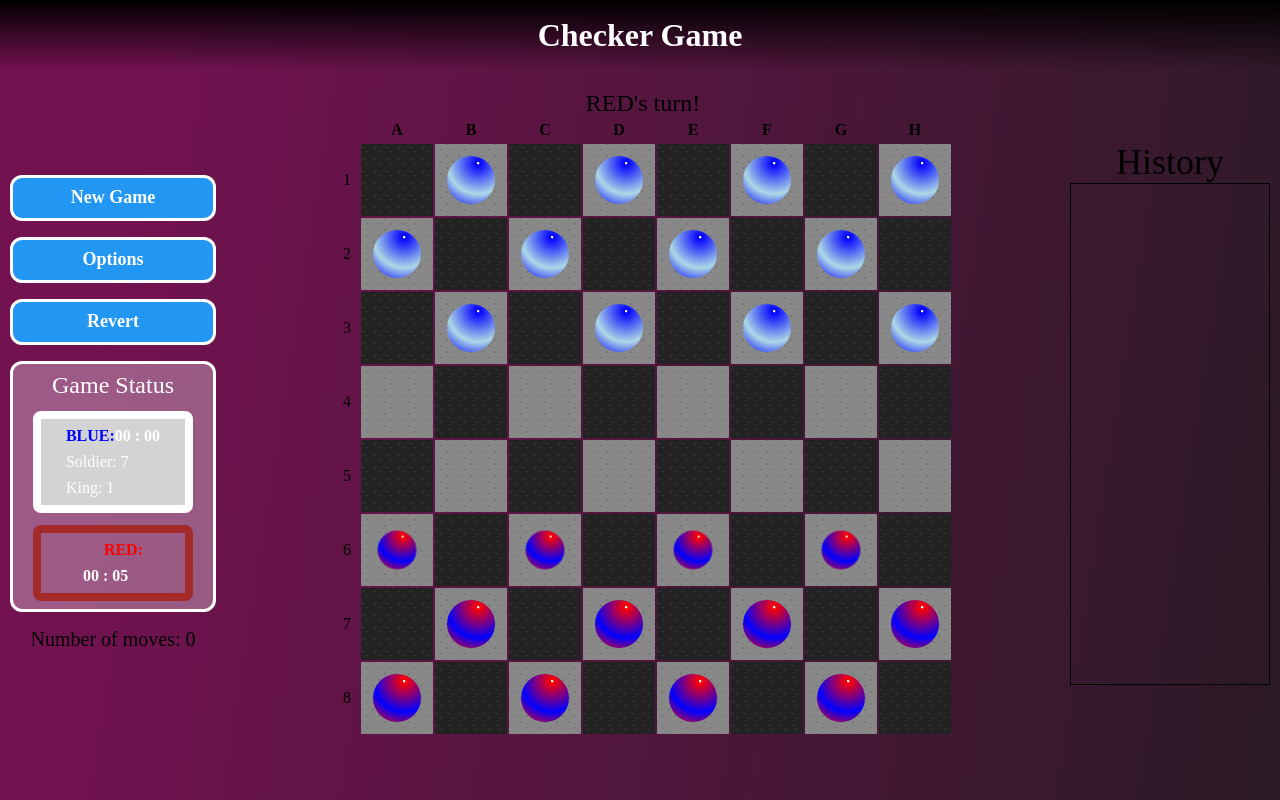
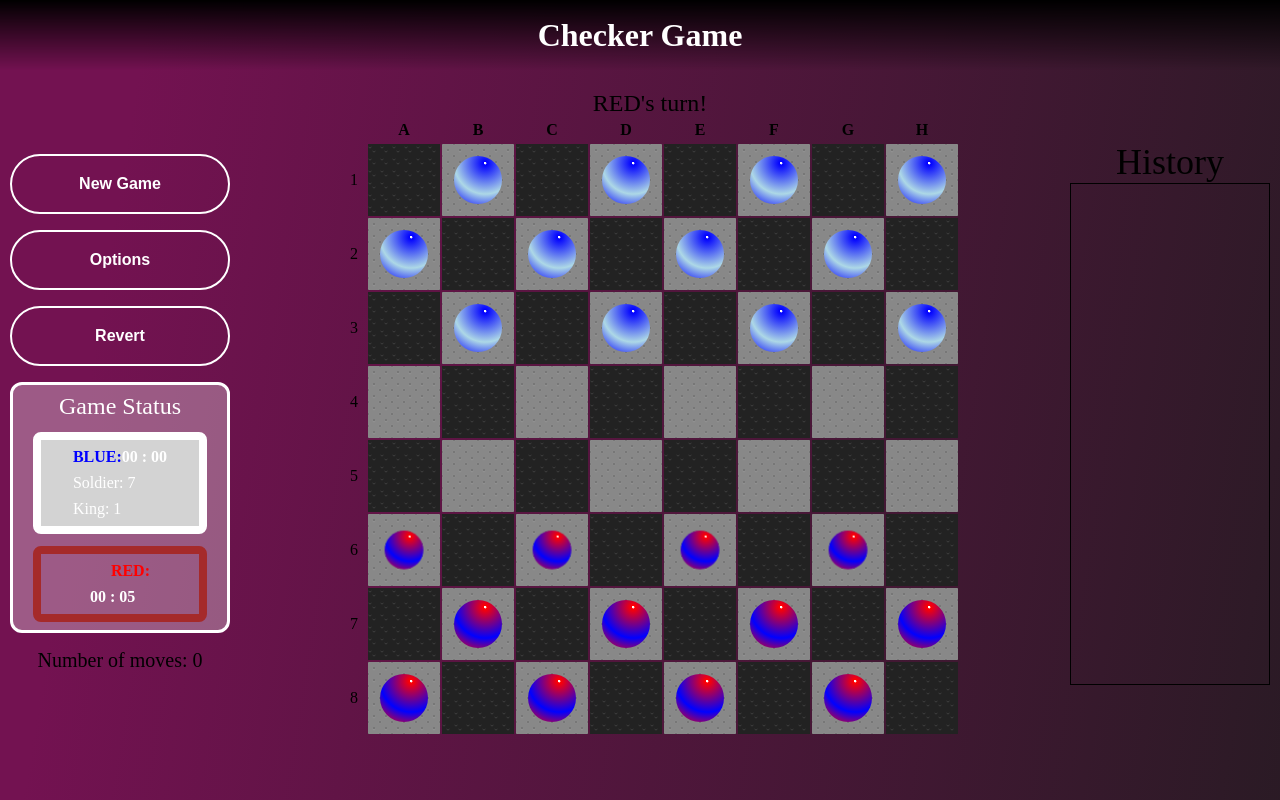
Before and after one commit to dreamcatcher0101/play-checker-game, a React (Create React App) app: page / in a window 1280 px wide. Built offline with nearby package versions, Linux system fonts and the light colour scheme.

Commit message:
feat: update option button style

```diff
--- a/src/components/common/controlPanel/index.tsx
+++ b/src/components/common/controlPanel/index.tsx
@@ -5,7 +5,45 @@ import { PlayTimePanelComponent } from './playTimePanel';
 import './style.css';
 import { BoardContext, ModalContext } from 'contexts';
 
+interface ButtonProps {
+  as?: React.ElementType;
+  children: React.ReactNode;
+  filled?: boolean;
+  secondary?: boolean;
+  role?: string;
+  onClick?: () => void;
+}
+
 export const ControlPanelComponent: React.FC = () => {
+  const Button = ({
+    as: Component = 'button',
+    children,
+    filled,
+    secondary,
+    role,
+    onClick,
+  }: ButtonProps) => {
+    return (
+      <Component
+        className={`dir-control ${secondary ? 'dir-control--secondary' : ''} ${
+          filled ? 'dir-control--filled' : ''
+        }`}
+        role={role}
+        onClick={onClick}
+      >
+        {children}
+        <span />
+        <span />
+        <span />
+        <span />
+        <b aria-hidden="true">{children}</b>
+        <b aria-hidden="true">{children}</b>
+        <b aria-hidden="true">{children}</b>
+        <b aria-hidden="true">{children}</b>
+      </Component>
+    );
+  };
+
   const { board, startNewGame, setBoardSize, revertMove } =
     useContext(BoardContext);
   const modal = useContext(ModalContext);
@@ -51,15 +89,15 @@ export const ControlPanelComponent: React.FC = () => {
 
   return (
     <div className="control-panel__container">
-      <div className="control-button__container" onClick={handleNewGame}>
+      <Button role="button" secondary onClick={() => handleNewGame()}>
         New Game
-      </div>
-      <div className="control-button__container" onClick={handleOptions}>
+      </Button>
+      <Button role="button" secondary onClick={() => handleOptions()}>
         Options
-      </div>
-      <div className="control-button__container" onClick={handleRevert}>
+      </Button>
+      <Button role="button" secondary onClick={() => handleRevert()}>
         Revert
-      </div>
+      </Button>
       <PlayTimePanelComponent />
       <div className="moves-number__container">
         Number of moves: {board.numberOfMoves}
--- a/src/components/common/controlPanel/style.css
+++ b/src/components/common/controlPanel/style.css
@@ -4,28 +4,139 @@
   align-self: center;
 }
 
-.control-button__container {
-  width: 200px;
-  height: 40px;
-  border-radius: 12px;
-  display: flex;
-  align-items: center;
-  justify-content: center;
-  background: #2196f3;
-  border: 3px solid white;
-  color: white;
-  cursor: pointer;
-  font-size: 18px;
-  font-weight: bold;
-}
-
-.control-button__container:hover {
-  background: white;
-  border: 3px solid #2196f3;
-  color: #2196f3;
-}
 
 .moves-number__container {
   text-align: center;
   font-size: 20px;
 }
+
+.dir-control {
+  --borderWidth: 2;
+  --buttonColor: #c7edef;
+  --bg: hsl(0, 0%, 5%);
+  --backdrop: transparent;
+  --fontSize: 1;
+  --horizontalPadding: 16;
+  --verticalPadding: 8;
+  background: var(--backdrop);
+  border: calc(var(--borderWidth) * 1px) solid var(--buttonColor);
+  border-radius: 9999px;
+  text-align: center;
+  line-height: 24px;
+  color: var(--textColor, var(--buttonColor));
+  cursor: pointer;
+  font-size: calc(var(--fontSize) * 1rem);
+  font-weight: bold;
+  font-family: sans-serif;
+  outline: transparent;
+  padding: calc(var(--verticalPadding) * 1px) calc(var(--horizontalPadding) * 1px);
+  position: relative;
+  text-decoration: none;
+  height: 60px;
+  display: flex;
+  align-items: center;
+  justify-content: center;
+  width: 220px;
+  transition: transform 0.2s;
+  transform: translate(0, calc(var(--y, 0) * 1%)) scale(var(--scale, 1));
+}
+
+.dir-control:hover {
+  --y: -5;
+  --scale: 1.05;
+}
+
+.dir-control:active {
+  --y: 0;
+  --scale: 0.95;
+}
+
+.dir-control span {
+  -webkit-clip-path: var(--clip);
+  clip-path: var(--clip);
+  bottom: calc(var(--borderWidth) * -1px);
+  left: calc(var(--borderWidth) * -1px);
+  position: absolute;
+  right: calc(var(--borderWidth) * -1px);
+  top: calc(var(--borderWidth) * -1px);
+  z-index: 1;
+}
+
+.dir-control span:nth-of-type(1):hover,
+.dir-control span:nth-of-type(2):hover,
+.dir-control span:nth-of-type(3):hover,
+.dir-control span:nth-of-type(4):hover {
+  --clip: polygon(0 0, 100% 0, 100% 100%, 0 100%);
+  z-index: 2;
+}
+
+.dir-control span:nth-of-type(1):hover~b:nth-of-type(1),
+.dir-control span:nth-of-type(2):hover~b:nth-of-type(2),
+.dir-control span:nth-of-type(3):hover~b:nth-of-type(3),
+.dir-control span:nth-of-type(4):hover~b:nth-of-type(4) {
+  --clip: inset(0 0 0 0);
+}
+
+.dir-control span:nth-of-type(1) {
+  --clip: polygon(0 0, 100% 0, 50% 50%, 50% 50%);
+}
+
+.dir-control span:nth-of-type(2) {
+  --clip: polygon(100% 0, 100% 100%, 50% 50%);
+}
+
+.dir-control span:nth-of-type(3) {
+  --clip: polygon(0 100%, 100% 100%, 50% 50%);
+}
+
+.dir-control span:nth-of-type(4) {
+  --clip: polygon(0 0, 0 100%, 50% 50%);
+}
+
+.dir-control b {
+  -webkit-clip-path: var(--clip);
+  clip-path: var(--clip);
+  background: var(--slideColor, var(--buttonColor));
+  border: calc(var(--borderWidth) * 1px) solid var(--buttonColor);
+  bottom: calc(var(--borderWidth) * -1px);
+  color: var(--bg, #fafafa);
+  display: flex;
+  align-items: center;
+  justify-content: center;
+  font-weight: bold;
+  left: calc(var(--borderWidth) * -1px);
+  padding: calc(var(--verticalPadding) * 1px) calc(var(--horizontalPadding) * 1px);
+  position: absolute;
+  right: calc(var(--borderWidth) * -1px);
+  top: calc(var(--borderWidth) * -1px);
+  transition: clip-path 0.25s ease;
+  border-radius: 9999px;
+}
+
+.dir-control b:nth-of-type(1) {
+  --clip: inset(0 0 100% 0);
+}
+
+.dir-control b:nth-of-type(2) {
+  --clip: inset(0 0 0 100%);
+}
+
+.dir-control b:nth-of-type(3) {
+  --clip: inset(100% 0 0 0);
+}
+
+.dir-control b:nth-of-type(4) {
+  --clip: inset(0 100% 0 0);
+}
+
+.dir-control--secondary {
+  --buttonColor: hsl(0, 0%, 100%);
+  --bg: hsl(0, 0%, 5%);
+}
+
+.dir-control--filled {
+  --backdrop: #c7edef;
+  --slideColor: hsl(0, 0%, 5%);
+  --textColor: hsl(0, 0%, 5%);
+  --bg: #c7edef;
+}
```
